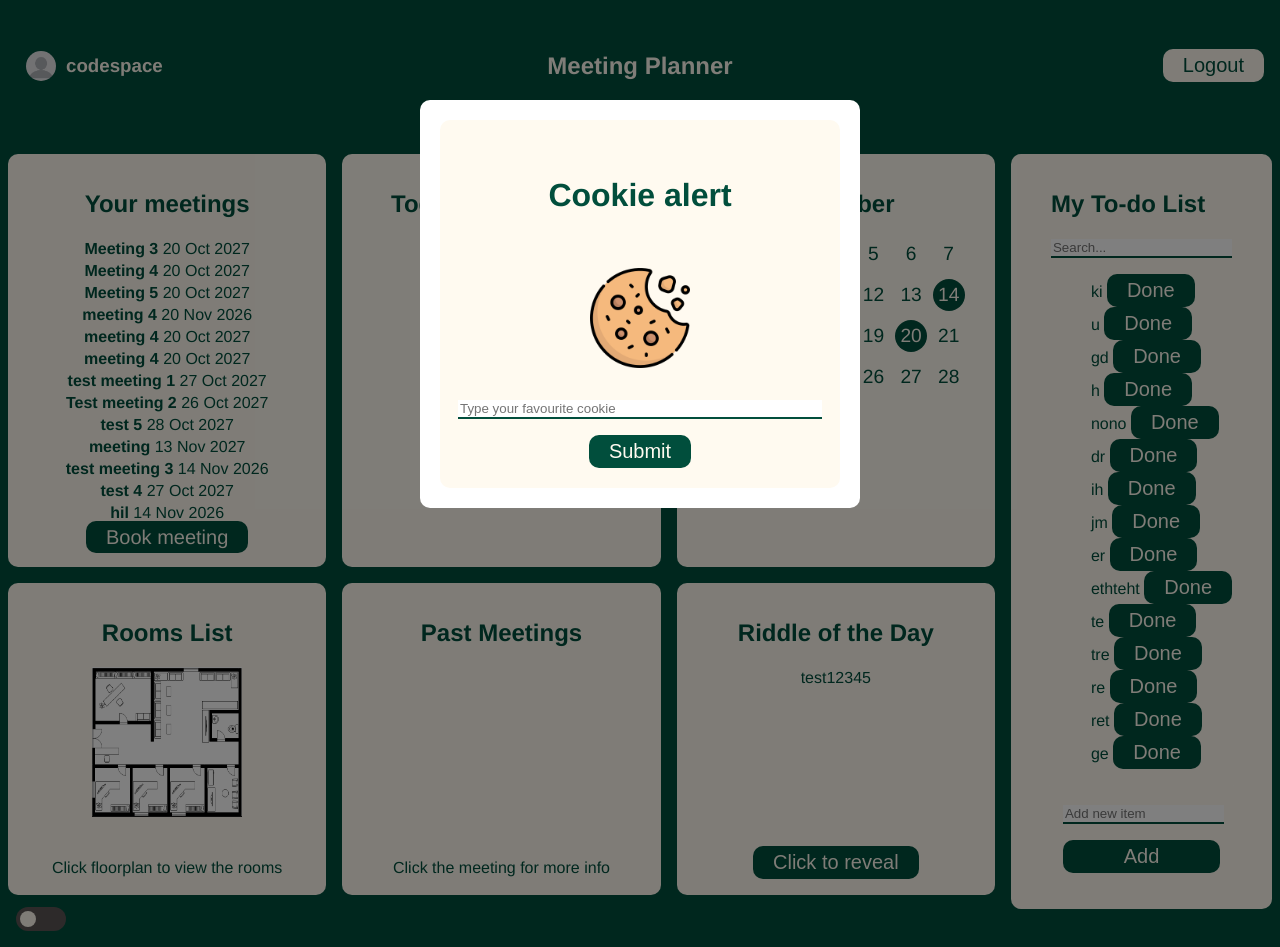
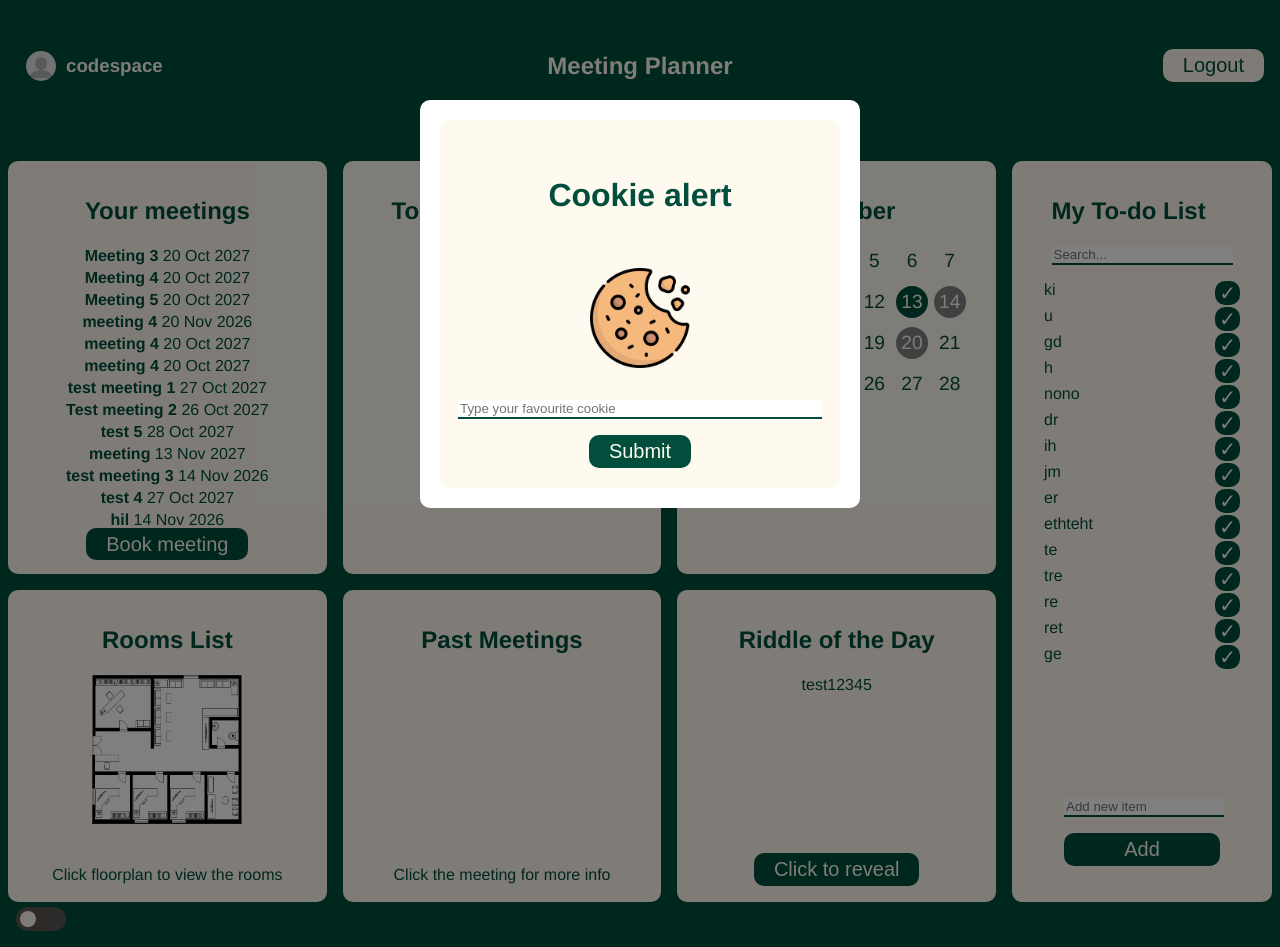
Before and after one commit to Erikabuckley/django-skills, a Django app: page / in a window 1280 px wide. Run offline with Django 5.2, Linux system fonts and the light colour scheme; a user stored in the database is signed in; data comes from the database, SQL or seed files in the repository; both versions use the stored data as it was after the commit.

Commit message:
landing page styling improvemnt

```diff
--- a/meeting_planner/meeting_planner/settings.py
+++ b/meeting_planner/meeting_planner/settings.py
@@ -19,12 +19,11 @@ BASE_DIR = Path(__file__).resolve().parent.parent
 
 render_env = Path("/etc/secrets/.env")
 local_env = BASE_DIR / ".env"
-print("hello")
 if render_env.is_file():
-    print("render")
+    print("Running in render")
     load_dotenv(Path("/etc/secrets/.env"), override=False)
 else:
-    print("local")
+    print("Running locally")
     load_dotenv(BASE_DIR / ".env")
 
 # Quick-start development settings - unsuitable for production
--- a/meeting_planner/templates/website/todo_item.html
+++ b/meeting_planner/templates/website/todo_item.html
@@ -1,12 +1,12 @@
-<div id="todo-{{ todo.id }} todo-bullet">
+<div id="todo-{{ todo.id }}" class="todo-bullet">
     <span>{{ todo.name }}</span>
     <button
         hx-post="{% url 'todo_complete' todo.id %}"
         hx-headers='{"X-CSRFToken": "{{ csrf_token }}"}'
         hx-target="closest div"
         hx-swap="outerHTML"
-        hx-confirm="Mark this todo as completed?"
-        class="in-button">
-        Done
+        hx-confirm="Mark this item as completed?"
+        class="in-button checkmark">
+        ✓
     </button>
 </div>
--- a/meeting_planner/templates/website/todo_list.html
+++ b/meeting_planner/templates/website/todo_list.html
@@ -1,8 +1,8 @@
-<ul id="todo-list">
+<div id="todo-list">
     {% for todo in todos %}
         {% include "website/todo_item.html" %}
     {% empty %}
-        <li>No todos yet!</li>
+        <div>No todos yet!</div>
     {% endfor %}
 
-</ul>
+</div>
--- a/meeting_planner/templates/website/welcome.html
+++ b/meeting_planner/templates/website/welcome.html
@@ -101,14 +101,17 @@
     </div>
 
 
-    <div class="home-block block">
+    <div class="home-block">
+        <div class="block">
             <div class="item dash todo">
                 <div class="todo-top">
                     <h2>My To-do List</h2>
                     <dialog id="confirm-dialog">
-                    <p id="confirm-message"></p>
-                    <button id="confirm-ok-button">Yes</button>
-                    <button id="confirm-cancel-button">No</button>
+                        <h2 id="confirm-message"></h2>
+                        <div class="d-buttons">
+                            <button class="in-button" id="confirm-ok-button">Yes</button>
+                            <button class="in-button" id="confirm-cancel-button">No</button>
+                        </div>
                     </dialog>
                     <!-- Search todos -->
                     <input type="search" name="searchText" placeholder="Search..." hx-get="{% url 'todo_search' %}"
@@ -133,13 +136,12 @@
                         hx-on::after-request="if(event.detail.successful) this.reset()">
                         {% csrf_token %}
 
-                    <input type="text" name="name" placeholder="Add new item" required autocomplete="off">
+                        <input type="text" name="name" placeholder="Add new item" required autocomplete="off" maxlength="30">
 
                         <button class="in-button" type="submit">Add</button>
                     </form>
                 </div>
-
-
+            </div>
         </div>
     </div>
 </div>
--- a/meeting_planner/website/static/website/style.css
+++ b/meeting_planner/website/static/website/style.css
@@ -56,6 +56,22 @@ input {
     border: none;
     border-bottom: 2px var(--main) solid;
     width: 100%;
+}
+
+dialog {
+    border: none;
+    padding: 20px;
+    gap: 1rem;
+    background-color: var(--light);
+    color: var(--main);
+    border-radius: 10px;
+
+}
+
+.d-buttons{
+    display: flex;
+    justify-content : center;
+    gap: 10px;
 }
 
 /*##############################################ALL#####################################*/
--- a/meeting_planner/website/static/website/welcome.css
+++ b/meeting_planner/website/static/website/welcome.css
@@ -68,6 +68,11 @@
 }
 
 .hasEvent {
+    background-color: grey;
+    color: var(--light)
+}
+
+.currentDay {
     background-color: var(--main);
     color: var(--light)
 }
@@ -78,8 +83,8 @@
     display: flex;
 }
 
-.home-block{
-    height: 100%;
+.home-block:last-child{
+    display: flex;
 }
 
 .dark-mode #reveal {
@@ -132,7 +137,24 @@
 }
 
 .todo-mid{
+    padding: 1rem;
     align-content: center;
+    width: 100%;
+}
+
+#todo-list{
+    display: flex;
+    flex-direction: column;
+    gap: 2px;
+}
+.todo-bullet{
+    width: 100%;
+    display: flex;
+    justify-content: space-between;
+}
+
+.checkmark{
+    padding: 0px 4px;
 }
 
 
--- a/meeting_planner/website/static/website/welcome.js
+++ b/meeting_planner/website/static/website/welcome.js
@@ -176,6 +176,9 @@ async function highlightDays() {
             if (daysWithEvents.includes(Number(day.textContent))) {
                 day.classList.add("hasEvent");
             }
+            if (day.textContent == new Date().getDate()){
+                day.classList.add("currentDay");
+            }
         });
     } catch (error) {
         console.error(error);
```
Also changed, not shown: meeting_planner/db.sqlite3. Lines whose indentation alone changed are shown as unchanged.
